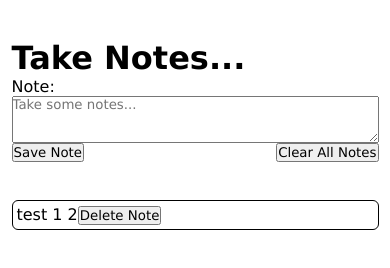
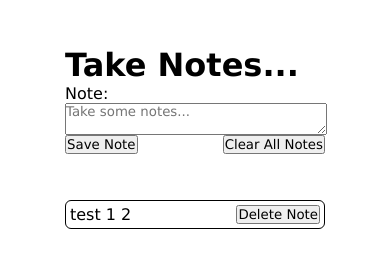
Before and after one commit to EldritchTiminy/chat-notes, a plain HTML site: page index.html in a window 390 px wide. Both pictures are taken after a click on the button "Save Note". Drawn offline with Linux system fonts and the light colour scheme.

Commit message:
Added media queries for mobile styles.

```diff
--- a/index.html
+++ b/index.html
@@ -13,7 +13,7 @@
             <form id="noteForm">
                 <h1>Take Notes...</h1>
                 <label for="tArea">Note:</label>
-                <textarea id="tArea" name="tArea" rows="3" cols="50" placeholder="Take some notes..." required>test 1 2</textarea>
+                <textarea id="tArea" name="tArea" placeholder="Take some notes..." required>test 1 2</textarea>
                 <div class="btns">
                     <button type="button" id="sBtn">Save Note</button>
                     <button type="button" id="clrAll">Clear All Notes</button>
--- a/script.js
+++ b/script.js
@@ -114,9 +114,9 @@ function addDelBtn () {
     // Adds text to unassigned button.
     newBtn.textContent = "Delete Note";
     // Adds attribute to unassigned button.
-    newBtn.setAttribute("type", "button")
+    newBtn.setAttribute("type", "button");
     // Adds delete event function.
-    newBtn.addEventListener("click", delBtn)
+    newBtn.addEventListener("click", delBtn);
     // Returns the the floating, unassigned button object.
     return newBtn;
 }
--- a/style.css
+++ b/style.css
@@ -11,7 +11,7 @@
 /* Main Content */
 main {
     display: grid;
-    grid-template-columns: 2fr 1fr 2fr;
+    grid-template-columns: 1fr 4fr 1fr;
     grid-template-rows: var(--input-height) 1fr;
     min-height: 100vh;
 }
@@ -24,6 +24,10 @@ main {
     flex-direction: column;
     justify-content: center;
     align-items: flex-start;
+}
+
+#noteForm #tArea {
+    width: 100%;
 }
 
 /* Saved Notes Section */
@@ -40,6 +44,18 @@ main {
     border: solid 1px black;
     border-radius: 6px;
     padding: 4px;
+    display: flex;
+    justify-content: space-between;
+    flex-wrap: wrap;
+}
+
+.note button {
+    justify-self: end;
+    margin-left: auto;
+}
+
+.note span {
+    flex-grow: 1;
 }
 
 /* Buttons */
@@ -48,3 +64,22 @@ main {
     display: flex;
     justify-content: space-between;
 }
+
+/* Media Queries */
+@media (min-width: 601px) {
+    main {
+        grid-template-columns: 1fr 3fr 1fr;
+    }
+}
+
+@media (min-width: 1001px) {
+    main {
+            grid-template-columns: 1fr 2fr 1fr;
+        }
+}
+
+@media (min-width: 1201px) {
+    main {
+        grid-template-columns: 1fr 1fr 1fr;
+    }
+}
```
